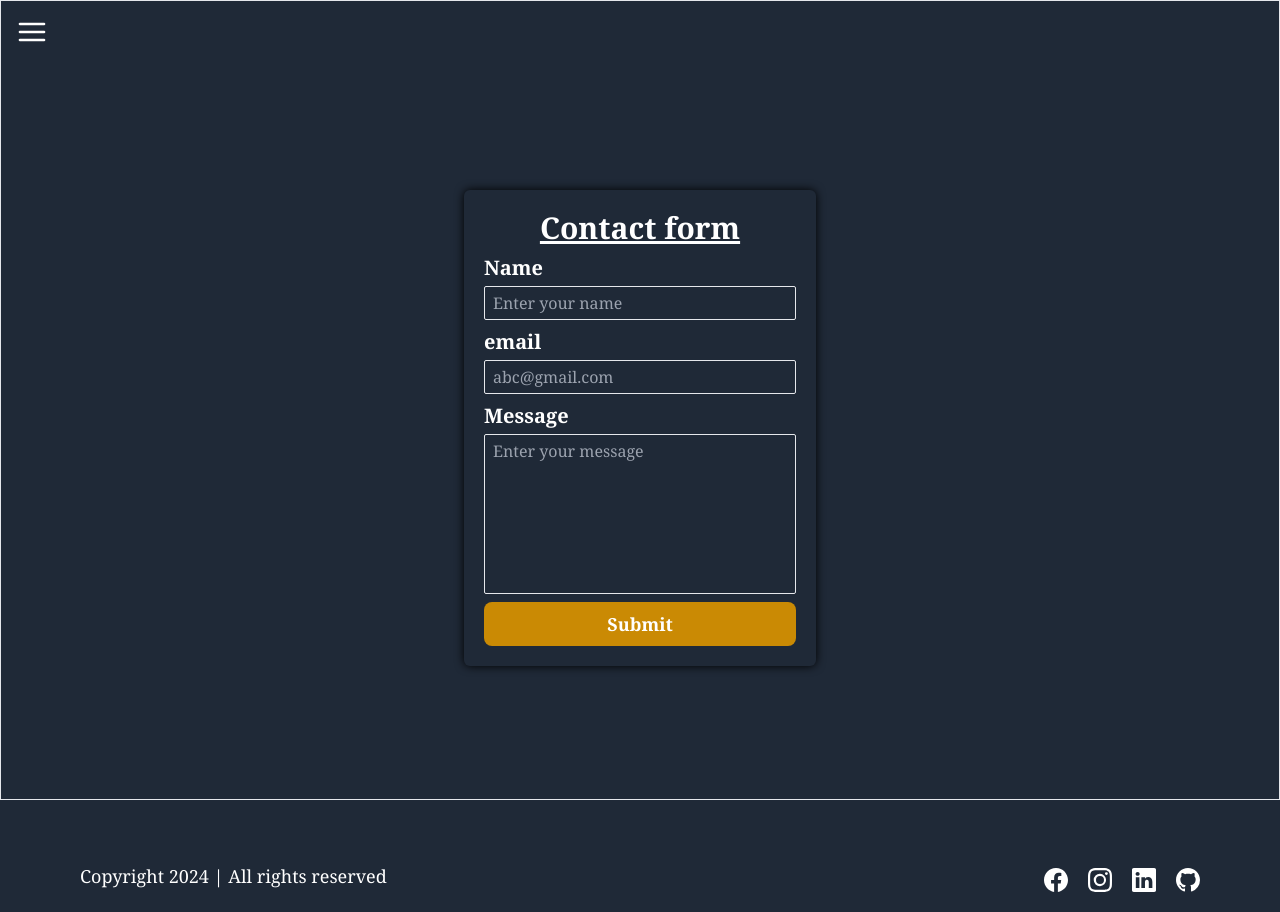
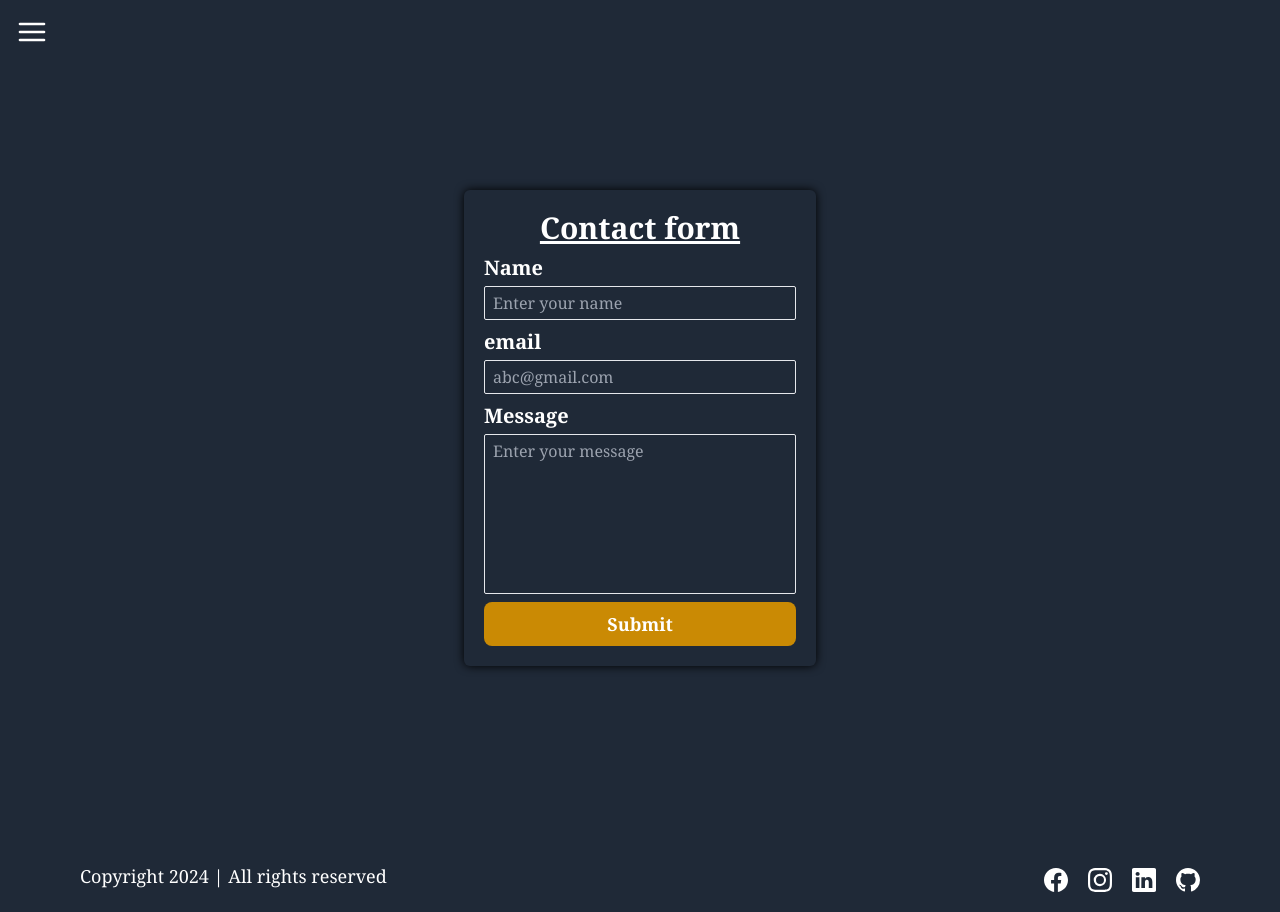
Before and after one commit to manveer600/LMSFRONTEND, a React (Vite) app: page /contact in a window 1280 px wide. Built offline with nearby package versions, Linux system fonts and the light colour scheme; no server answers.

Commit message:
updated contact ui

```diff
--- a/src/Pages/Contact.jsx
+++ b/src/Pages/Contact.jsx
@@ -50,7 +50,7 @@
   }
   return (
     <HomeLayout>
-      <div className="flex flex-col  items-center justify-center border p-4 h-[100vh]">
+      <div className="flex flex-col  items-center justify-center p-4 h-[100vh]">
         <form
           noValidate
           onSubmit={(e) => onFormSubmit(e, userInput)}
```
